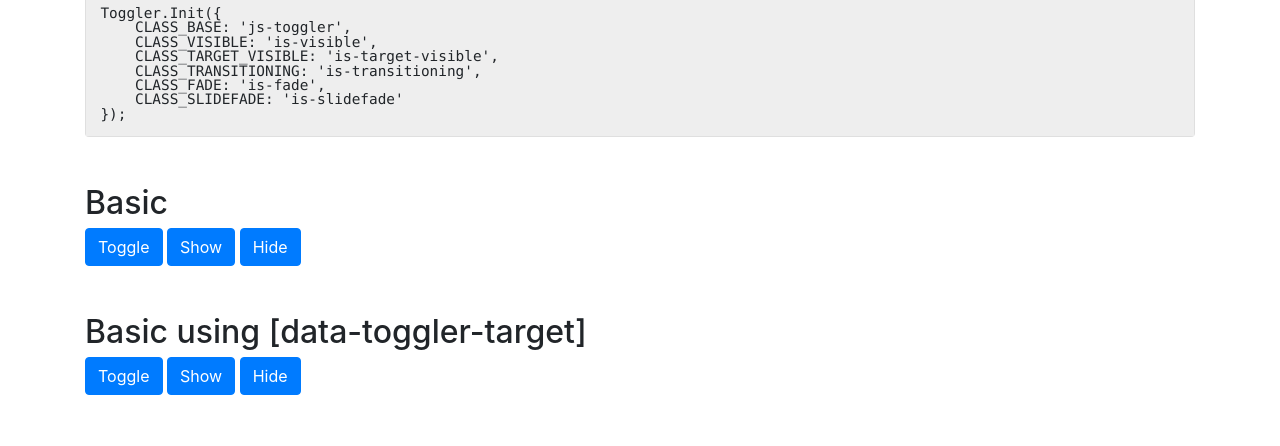
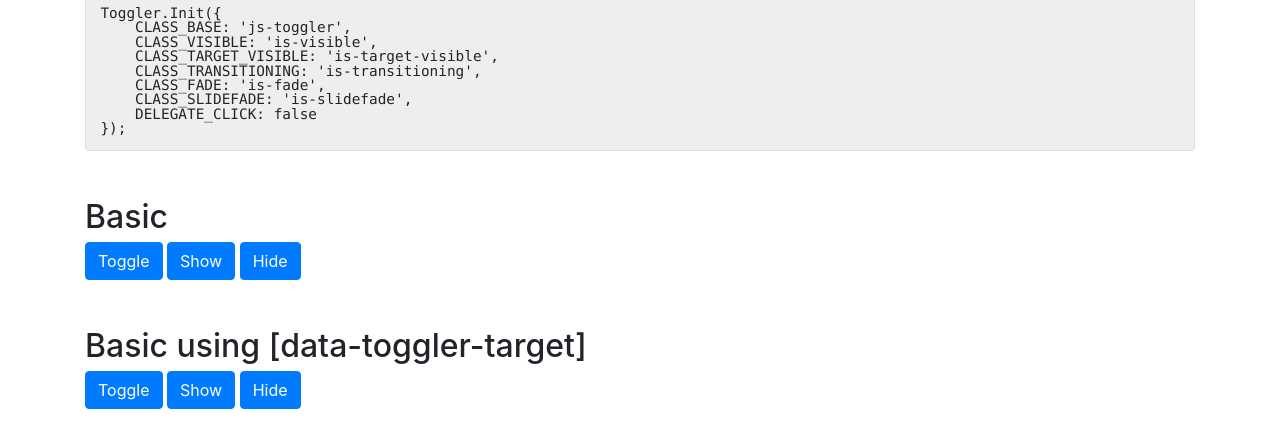
Before and after one commit to deivydasv/toggler, a website: page src/html/index.html in a window 1280 px wide. Shown: the part 654-1100 px from the top of the page. Drawn offline with nearby package versions, Linux system fonts and the light colour scheme; files that its build step writes are made by us from their sources.

Commit message:
DELEGATE_CLICK added to Config

```diff
--- a/src/html/index.html
+++ b/src/html/index.html
@@ -58,7 +58,8 @@
     CLASS_TARGET_VISIBLE: 'is-target-visible',
     CLASS_TRANSITIONING: 'is-transitioning',
     CLASS_FADE: 'is-fade',
-    CLASS_SLIDEFADE: 'is-slidefade'
+    CLASS_SLIDEFADE: 'is-slidefade',
+    DELEGATE_CLICK: false
 });</code></pre>
                 </div>
             </div>
--- a/src/js/toggler.js
+++ b/src/js/toggler.js
@@ -254,22 +254,9 @@ class Toggler {
         this.element.removeEventListener(Toggler.TransitionEnd, callback);
     }
 
-    static Init(config) {
-
-        // config
-        Toggler.Config = Object.assign({
-            CLASS_BASE: 'js-toggler',
-            CLASS_VISIBLE: 'is-visible',
-            CLASS_TARGET_VISIBLE: 'is-target-visible',
-            CLASS_TRANSITIONING: 'is-transitioning',
-            CLASS_FADE: 'is-fade',
-            CLASS_SLIDEFADE: 'is-slidefade',
-        }, config || {});
-
-
-        const init = () => {
-
-            //add click events for triggers
+    static _addEventClick() {
+        // body.onclick delegate
+        if (Toggler.Config.DELEGATE_CLICK) {
             document.body.addEventListener('click', event => {
                 let trigger;
                 for(let element = event.target; element != document.body; element = element.parentElement) {
@@ -283,6 +270,25 @@ class Toggler {
 
                 event.preventDefault();
 
+                triggerClickActions(trigger);
+            });
+        }
+        // [data-toggler].onclick
+        else {
+            const triggers = document.body.querySelectorAll('[data-toggler]');
+            if (!triggers.length)
+                return;
+
+            document.body.querySelectorAll('[data-toggler]').forEach(trigger => {
+                trigger.addEventListener('click', event => {
+                    event.preventDefault();
+
+                    triggerClickActions(trigger);
+                });
+            });
+        }
+
+        function triggerClickActions(trigger) {
             let datatarget;
             if (trigger.dataset.togglerTarget) {
                 datatarget = trigger.dataset.togglerTarget;
@@ -302,7 +308,27 @@ class Toggler {
             targets.forEach(target => {
                 Toggler.getPlugin(target)[action](collection, force);
             });
-            });
+        };
+    }
+
+    static Init(config) {
+
+        // config
+        Toggler.Config = Object.assign({
+            CLASS_BASE: 'js-toggler',
+            CLASS_VISIBLE: 'is-visible',
+            CLASS_TARGET_VISIBLE: 'is-target-visible',
+            CLASS_TRANSITIONING: 'is-transitioning',
+            CLASS_FADE: 'is-fade',
+            CLASS_SLIDEFADE: 'is-slidefade',
+            DELEGATE_CLICK: false
+        }, config || {});
+
+
+        const init = () => {
+
+            //add click events for triggers
+            Toggler._addEventClick();
 
             //check all triggers (to add CLASS_TARGET_VISIBLE class on trigger / init Toggler on target)
             document.body.querySelectorAll('[data-toggler]').forEach(trigger => {
```
Lines whose indentation alone changed are shown as unchanged.
